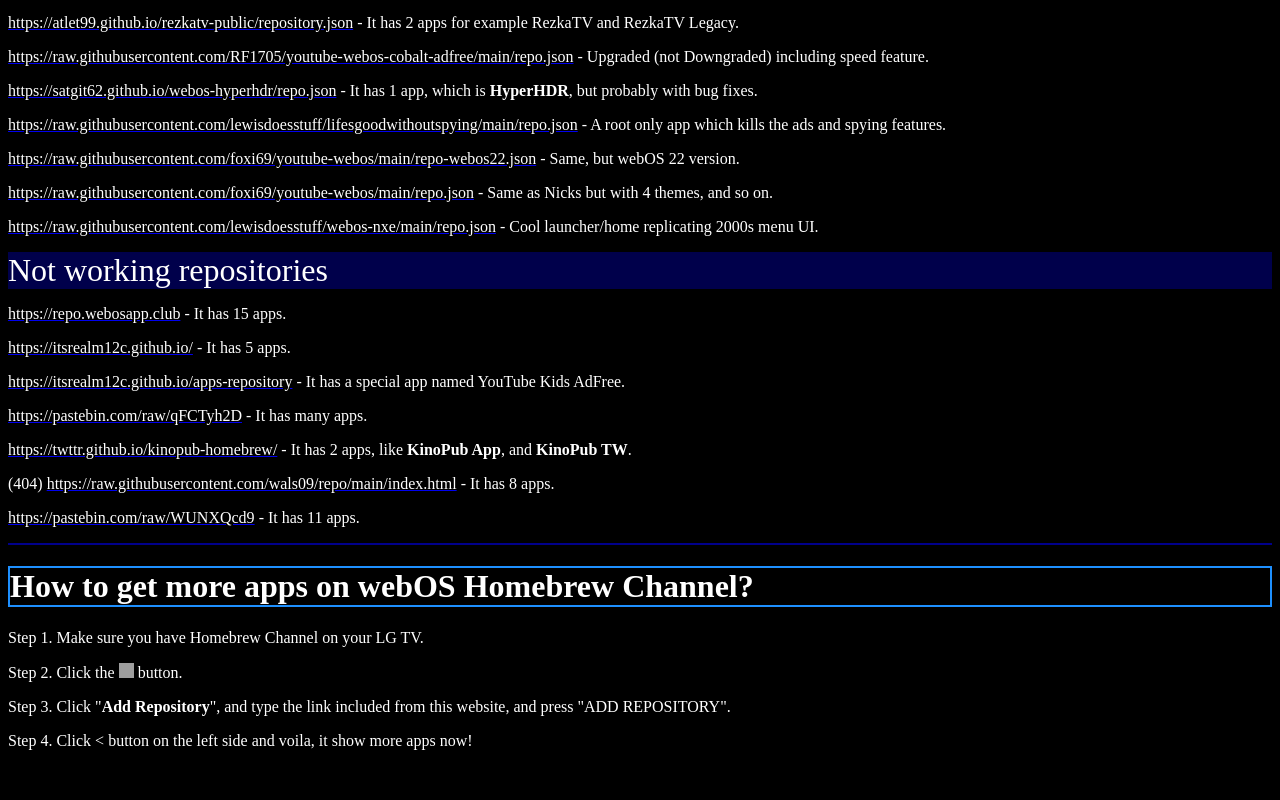
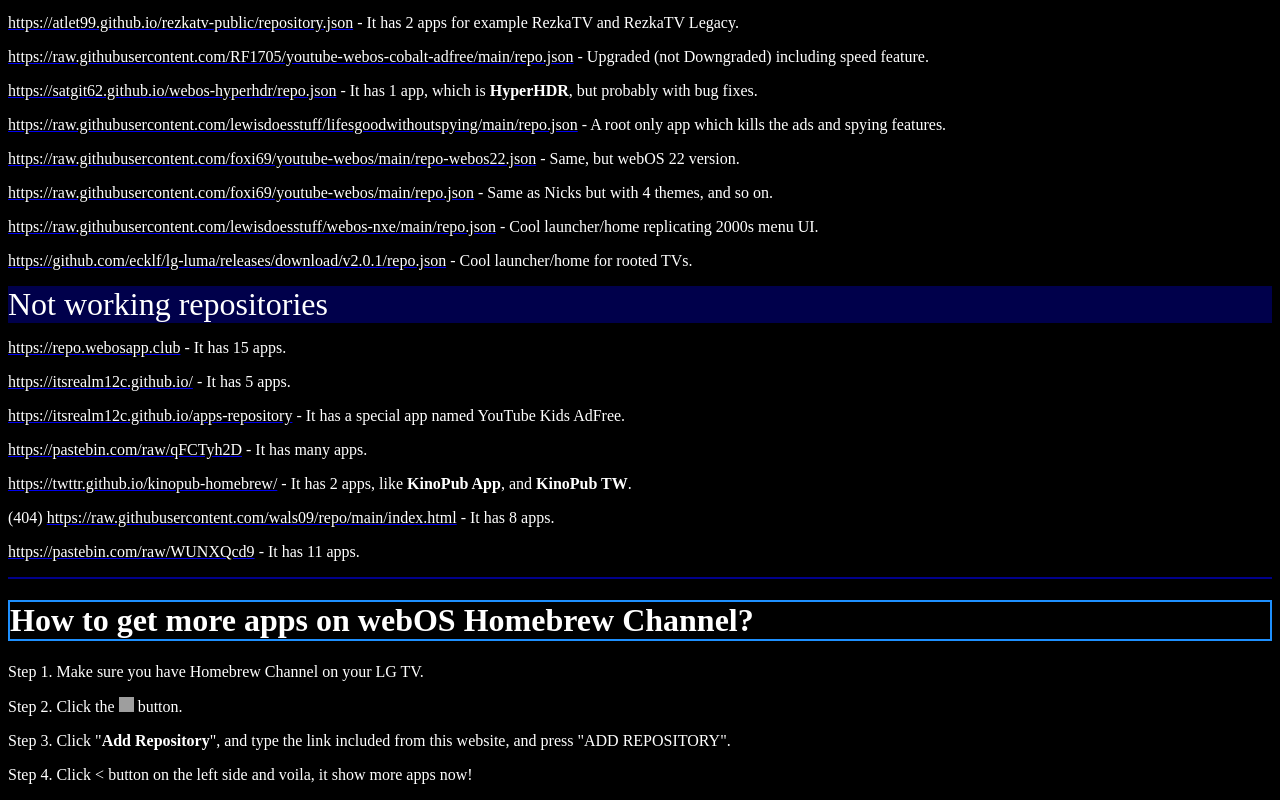
Before and after one commit to itsRealM12C/listofapprepos, a plain HTML site: page index.html in a window 1280 px wide. Shown: the part 738-1538 px from the top of the page. Before the commit the page ends 1504 px from the top, so only its background shows below. Drawn offline with Linux system fonts and the light colour scheme; grey boxes are pictures that could not be loaded.

Commit message:
Update index.html

```diff
--- a/index.html
+++ b/index.html
@@ -45,6 +45,7 @@
 <a href="https://raw.githubusercontent.com/foxi69/youtube-webos/main/repo-webos22.json"><font color="white">https://raw.githubusercontent.com/foxi69/youtube-webos/main/repo-webos22.json</font></a> - Same, but webOS 22 version.<p></p>
    <a href="https://raw.githubusercontent.com/foxi69/youtube-webos/main/repo.json"><font color="white">https://raw.githubusercontent.com/foxi69/youtube-webos/main/repo.json</font></a> - Same as Nicks but with 4 themes, and so on.<p></p>
 <a href="https://raw.githubusercontent.com/lewisdoesstuff/webos-nxe/main/repo.json"><font color="white">https://raw.githubusercontent.com/lewisdoesstuff/webos-nxe/main/repo.json</font></a> - Cool launcher/home replicating 2000s menu UI.<p></p>
+<a href="https://github.com/ecklf/lg-luma/releases/download/v2.0.1/repo.json"><font color="white">https://github.com/ecklf/lg-luma/releases/download/v2.0.1/repo.json</font></a> - Cool launcher/home for rooted TVs.<p></p>
 
 
 
```
